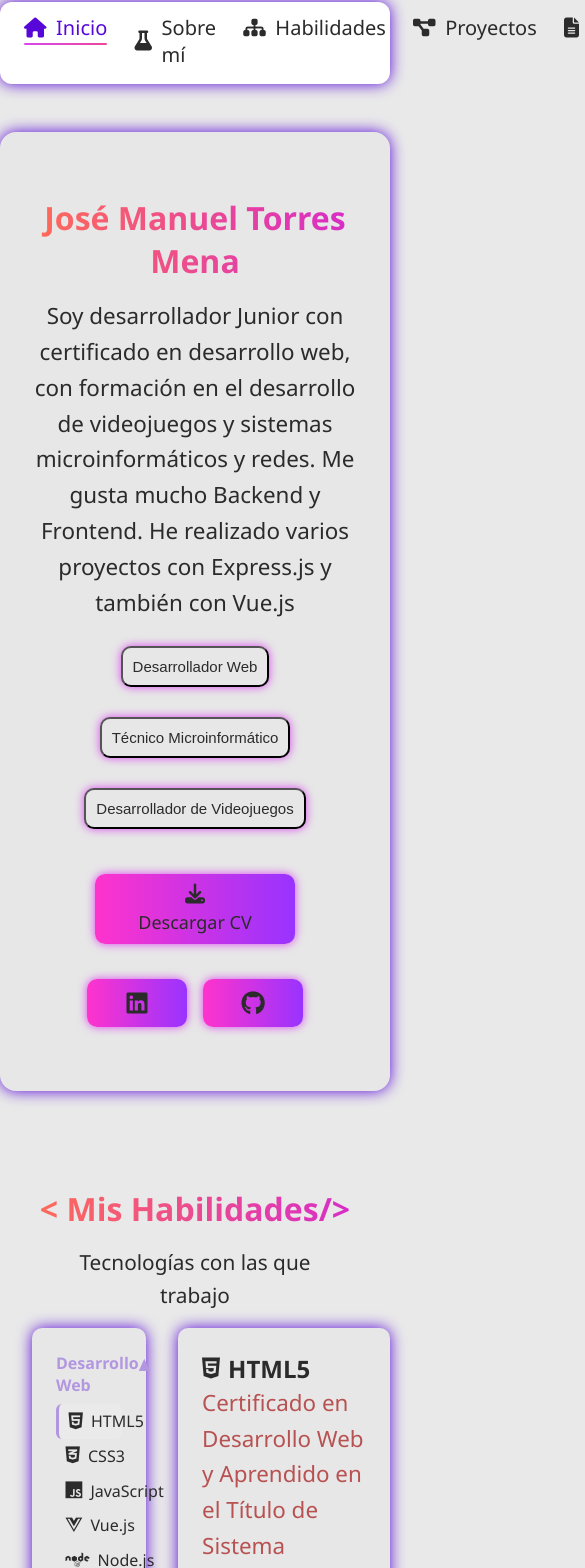
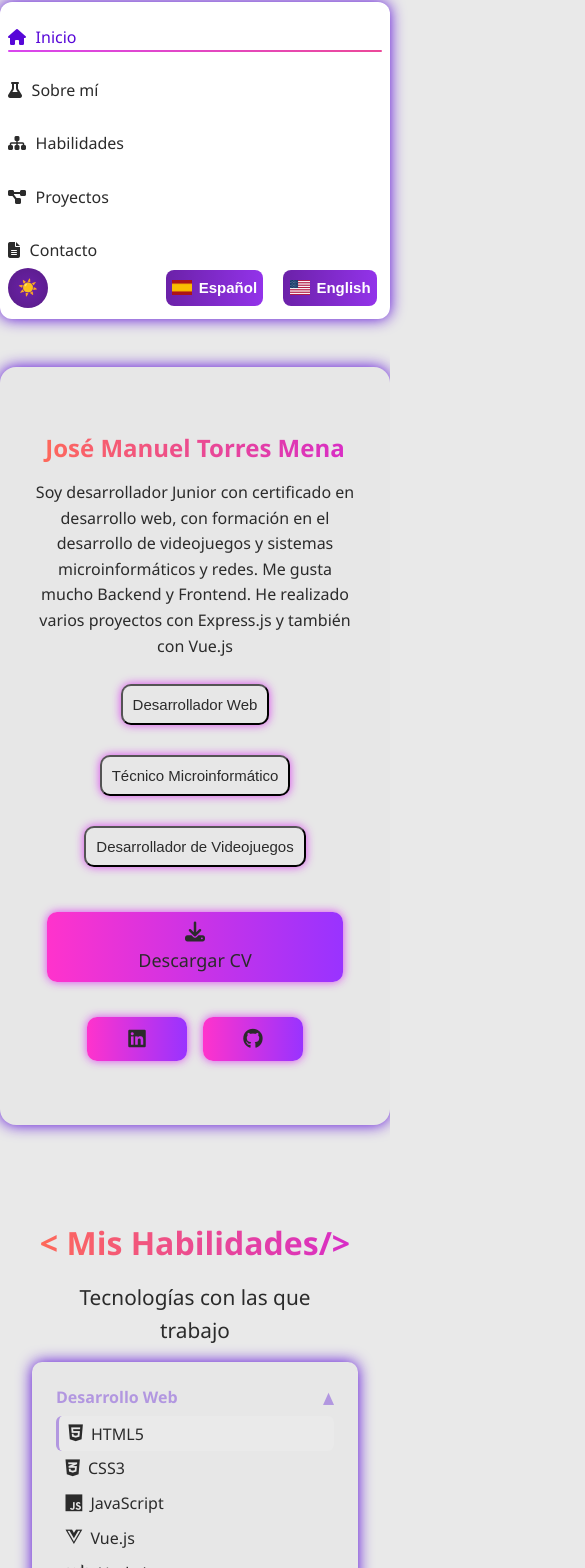
Before and after one commit to josemanueltm/projects-practices-JM, a Vue app in the folder JM-my-portfolio/: page / in a window 390 px wide. Shown: the part 14-1582 px from the top of the page, 585 px wide, since content can reach past the window. Built offline with nearby package versions, Linux system fonts and the light colour scheme.

Commit message:
add media queries

```diff
--- a/JM-my-portfolio/src/assets/main.scss
+++ b/JM-my-portfolio/src/assets/main.scss
@@ -592,3 +592,100 @@ textarea {
 .contact-form button:hover {
   opacity: 0.9;
 }
+
+@media (max-width: 768px) {
+  .navbar {
+    flex-direction: column;
+    align-items: flex-start;
+    padding: 1rem;
+  }
+
+  .nav-links {
+    flex-direction: column;
+    gap: 1rem;
+    width: 100%;
+    margin-top: 1rem;
+  }
+
+  .controls {
+    width: 100%;
+    justify-content: space-between;
+  }
+
+  .techstack-wrapper {
+    flex-direction: column;
+  }
+
+  .techstack-wrapper .categories-panel,
+  .techstack-wrapper .skill-detail-panel {
+    width: 100%;
+  }
+
+  .contact-container {
+    flex-direction: column;
+    gap: 1rem;
+  }
+
+  .contact-info,
+  .contact-form {
+    max-width: 100%;
+  }
+
+  .form-row {
+    flex-direction: column;
+  }
+
+  .project-card {
+    max-width: 100%;
+  }
+
+  .social-icons,
+  .social-icons-contact {
+    flex-wrap: wrap;
+    justify-content: center;
+  }
+
+  .download-btn {
+    width: 100%;
+    text-align: center;
+  }
+}
+
+
+@media (max-width: 480px) {
+
+  h3,
+  .tech-title,
+  .section-title {
+    font-size: 1.5rem;
+  }
+
+  p,
+  .tech-subtitle,
+  .section-subtitle {
+    font-size: 1rem;
+  }
+
+  .navbar {
+    padding: 0.5rem;
+  }
+
+  .nav-links a {
+    font-size: 16px;
+  }
+
+  .social-icons,
+  .social-icons-contact a {
+    font-size: 20px;
+  }
+
+  .progress-section {
+    flex-direction: column;
+    align-items: flex-start;
+  }
+
+  input,
+  textarea {
+    font-size: 1rem;
+  }
+}
```
